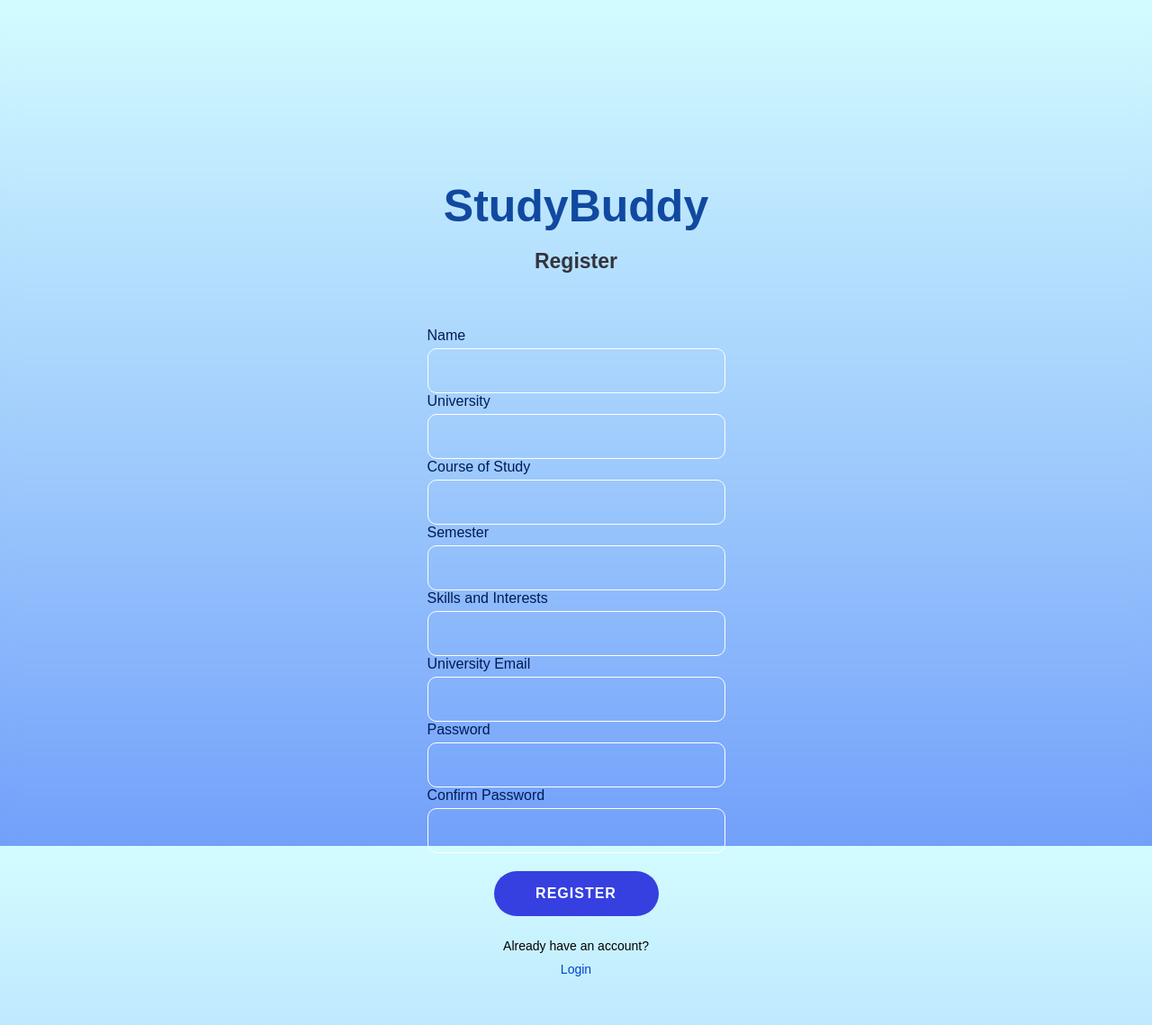
After one commit to Can1020/StudyBuddy, a Flask app: page /register in a window 1280 px wide. The commit adds this page. Shown: the whole page at 90% size. Run offline with Flask 3, Linux system fonts and the light colour scheme.

Commit message:
created database schema and models. created registritation page linked to the Login page.

```diff
--- a/app.py
+++ b/app.py
@@ -1,7 +1,15 @@
-from flask import Flask, render_template, redirect, url_for, request, flash
-from flask_login import LoginManager, login_user, login_required, logout_user, current_user
-from forms import LoginForm
+import sqlite3
+from flask import Flask, render_template, redirect, url_for, request, flash, g
+from flask_login import LoginManager, login_user, login_required, logout_user, current_user, UserMixin
+from werkzeug.security import generate_password_hash, check_password_hash
+from forms import LoginForm, RegistrationForm
+from db import get_db, query_db, execute_db, init_db
 from models import User
+import email_validator
+from flask_wtf import FlaskForm
+from wtforms import StringField, PasswordField, SubmitField
+from wtforms.validators import DataRequired, Email, ValidationError, InputRequired, Length, EqualTo
+from email_validator import validate_email, EmailNotValidError
 
 app = Flask(__name__)
 app.config['SECRET_KEY'] = 'your_secret_key'
@@ -9,11 +17,39 @@ login_manager = LoginManager(app)
 login_manager.login_view = 'login'
 
 # Example user database
-users = {'user1': User(id=1, email='s_nezhdet22@stud.hwr-berlin.de', password='password')}
+users = {'user1': User(id=1, name='Dzhan Nezhdet', university='HWR', course_of_study='Wirtschaftsinformatik', semester='5', skills='web development', email='s_nezhdet22@stud.hwr-berlin.de', password='password')}
 
 @login_manager.user_loader
 def load_user(user_id):
-    return users.get(user_id)
+    user_data = query_db('SELECT * FROM user WHERE id = ?', [user_id], one=True)
+    if user_data:
+        return User(*user_data)
+    return None
+
+class RegistrationForm(FlaskForm):
+    name = StringField('Name', validators=[InputRequired(), Length(min=2, max=50)])
+    university = StringField('University', validators=[InputRequired(), Length(min=2, max=100)])
+    course_of_study = StringField('Course of Study', validators=[InputRequired(), Length(min=2, max=100)])
+    semester = StringField('Semester', validators=[InputRequired(), Length(min=1, max=2)])
+    skills = StringField('Skills and Interests', validators=[InputRequired(), Length(min=2, max=200)])
+    email = StringField('University Email', validators=[InputRequired(), Email()])
+    password = PasswordField('Password', validators=[InputRequired(), Length(min=8, max=100)])
+    confirm_password = PasswordField('Confirm Password', validators=[InputRequired(), EqualTo('password', message='Passwords must match')])
+    submit = SubmitField('Register')
+
+@app.route('/register', methods=['GET', 'POST'])
+def register():
+        form = RegistrationForm()
+        if form.validate_on_submit():
+            hashed_password = generate_password_hash(form.password.data, method='sha256')
+            try:
+                execute_db('INSERT INTO user (name, university, course_of_study, semester, skills, email, password) VALUES (?, ?, ?, ?, ?, ?, ?)',
+                           [form.name.data, form.university.data, form.course_of_study.data, form.semester.data, form.skills.data, form.email.data, hashed_password])
+                flash('Registration successful! Please log in.')
+                return redirect(url_for('login'))
+            except sqlite3.IntegrityError:
+                flash('Email address already registered')
+        return render_template('register.html', form=form)
 
 @app.route('/', methods=['GET', 'POST'])
 def login():
@@ -21,9 +57,12 @@ def login():
     if form.validate_on_submit():
         email = form.email.data
         password = form.password.data
+        user_data = query_db('SELECT * FROM user WHERE email = ?', [email], one=True)
+
 
         user = next((u for u in users.values() if u.email == email and u.password == password), None)
-        if user:
+        if user_data and check_password_hash(user_data[8], password):
+            user = User(*user_data)
             login_user(user)
             return redirect(url_for('welcome'))
         if user:
--- a/db.py
+++ b/db.py
@@ -1,38 +1,37 @@
 import click
 import os
 import sqlite3
-from flask import current_app, g
+from flask import app, current_app, g
 
-def get_db_con(pragma_foreign_keys = True):
-    if 'db_con' not in g:
-        g.db_con = sqlite3.connect(
-            current_app.config['DATABASE'],
-            detect_types=sqlite3.PARSE_DECLTYPES
-        )
-        g.db_con.row_factory = sqlite3.Row
-        if pragma_foreign_keys:
-            g.db_con.execute('PRAGMA foreign_keys = ON;')
-    return g.db_con
+DATABASE = 'studybuddy.db'
 
-def close_db_con(e=None):
-    db_con = g.pop('db_con', None)
-    if db_con is not None:
-        db_con.close()
+def get_db():
+    db = getattr(g, '_database', None)
+    if db is None:
+        db = g._database = sqlite3.connect(DATABASE)
+    return db
 
-@click.command('init-db') #aslo a decorater just like @app. Hiermit kann man Kommandozeilen erstellen
+def query_db(query, args=(), one=False):
+    cur = get_db().execute(query, args)
+    rv = cur.fetchall()
+    cur.close()
+    return (rv[0] if rv else None) if one else rv
+
+def execute_db(query, args=()):
+    db = get_db()
+    cur = db.cursor()
+    cur.execute(query, args)
+    db.commit()
+    cur.close()
+
 def init_db():
-    try: #In einem try except Paket falls Python kein Zugriff auf das Dateissystem haben sollte.
-        os.makedirs(current_app.instance_path) #Hier wird eine automatische Datei erzeugt
-    except OSError:
-        pass
-    db_con = get_db_con()
-    with current_app.open_resource('sql/drop_tables.sql') as f: #Hier wird die Datei droptables SQL geöffnet und mit Read gelesen. Execute führt es aus.
-        db_con.executescript(f.read().decode('utf8'))
-    with current_app.open_resource('sql/create_tables.sql') as f: #Hier wird es dann neu erzeugt
-        db_con.executescript(f.read().decode('utf8'))
-    click.echo('Database has been initialized.') #Hier wird die Meldung "Database initialized" an dem User zurückgegeben.
+    with app.app_context():
+        db = get_db()
+        with app.open_resource('schema.sql', mode='r') as f:
+            db.cursor().executescript(f.read())
+        db.commit()
 
-def insert_sample():
-    db_con = get_db_con()
-    with current_app.open_resource('sql/insert_sample.sql') as f:
-        db_con.executescript(f.read().decode('utf8'))
+def close_connection(exception):
+    db = getattr(g, '_database', None)
+    if db is not None:
+        db.close()
--- a/templates/login.html
+++ b/templates/login.html
@@ -41,7 +41,7 @@
             </div>
                         <a href="#">Forgot Password?</a>
                 <button type="submit" class="btn btn-primary">Login</button>
-            <p>Don't have an account? <a href="#">REGISTER</a></p>
+            <p>Don't have an account? <a href="{{ url_for('register') }}">REGISTER</a></p>
         </form>
     </div>
     <script>
--- /dev/null
+++ b/templates/register.html
@@ -0,0 +1,61 @@
+<!DOCTYPE html>
+<html lang="en">
+<head>
+    <meta charset="UTF-8">
+    <meta name="viewport" content="width=device-width, initial-scale=1.0">
+    <title>StudyBuddy - Register</title>
+    <link rel="stylesheet" href="{{ url_for('static', filename='styles.css') }}">
+</head>
+<body>
+    <div class="container">
+        <h1>StudyBuddy</h1>
+        <h2>Register</h2>
+        {% with messages = get_flashed_messages(with_categories=true) %}
+            {% if messages %}
+                <ul class="flashes">
+                {% for category, message in messages %}
+                    <li class="{{ category }}">{{ message }}</li>
+                {% endfor %}
+                </ul>
+            {% endif %}
+        {% endwith %}
+        <form method="POST" action="">
+            {{ form.hidden_tag() }}
+            <div class="form-group">
+                {{ form.name.label(class_='form-label') }}
+                {{ form.name(size=32, class_='form-input') }}
+            </div>
+            <div class="form-group">
+                {{ form.university.label(class_='form-label') }}
+                {{ form.university(size=32, class_='form-input') }}
+            </div>
+            <div class="form-group">
+                {{ form.course_of_study.label(class_='form-label') }}
+                {{ form.course_of_study(size=32, class_='form-input') }}
+            </div>
+            <div class="form-group">
+                {{ form.semester.label(class_='form-label') }}
+                {{ form.semester(size=32, class_='form-input') }}
+            </div>
+            <div class="form-group">
+                {{ form.skills.label(class_='form-label') }}
+                {{ form.skills(size=32, class_='form-input') }}
+            </div>
+            <div class="form-group">
+                {{ form.email.label(class_='form-label') }}
+                {{ form.email(size=32, class_='form-input') }}
+            </div>
+            <div class="form-group">
+                {{ form.password.label(class_='form-label') }}
+                {{ form.password(size=32, class_='form-input') }}
+            </div>
+            <div class="form-group">
+                {{ form.confirm_password.label(class_='form-label') }}
+                {{ form.confirm_password(size=32, class_='form-input') }}
+            </div>
+            <button type="submit" class="btn btn-primary">Register</button>
+            <p>Already have an account? <a href="{{ url_for('login') }}">Login</a></p>
+        </form>
+    </div>
+</body>
+</html>
```
Also changed, not shown: forms.py (+12 -1 lines), models.py (+6 -1 lines), schema.sql (added, +10 -0 lines), instance/todos.sqlite (deleted).
